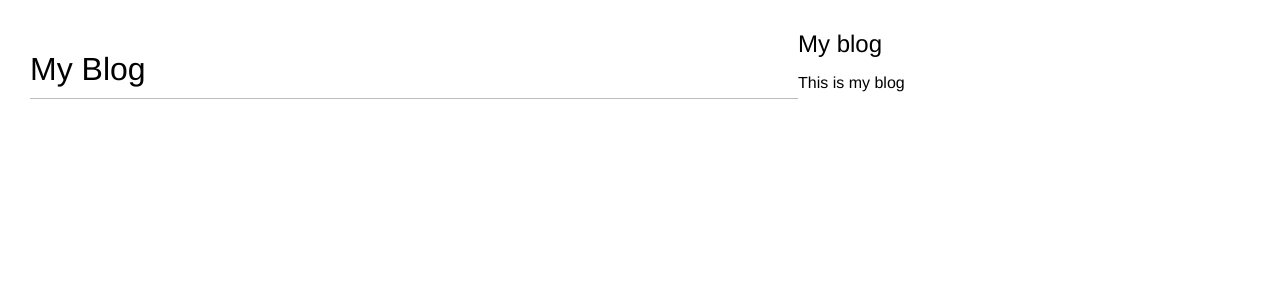
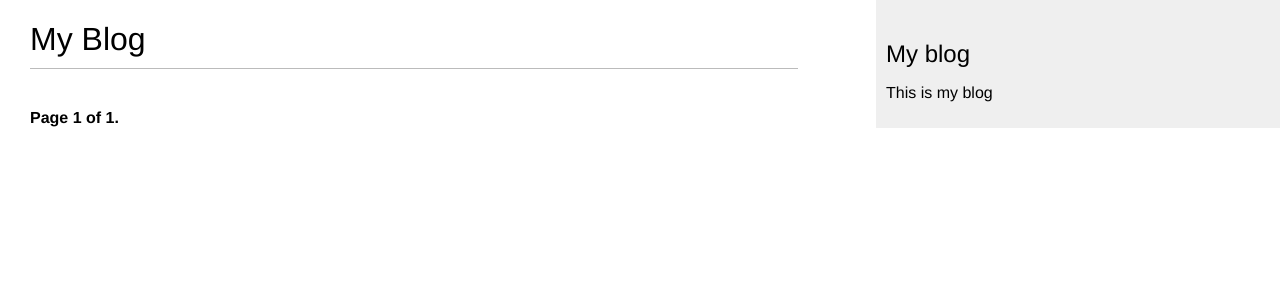
Before and after one commit to marik177/django_personal_blog, a Django app: page /blog/ in a window 1280 px wide. Shown: the top 300 px of the page. Run offline with Django 4.2, Linux system fonts and the light colour scheme; data that the repository does not hold is empty.

Commit message:
added pagination

```diff
--- a/blog/templates/blog/base.html
+++ b/blog/templates/blog/base.html
@@ -4,14 +4,14 @@
 <head>
     <meta charset="UTF-8">
     <title>{% block title %}{% endblock %}</title>
-    <link rel="stylesheet" href="{% static 'css/blog.css' %}">
+    <link href="{% static "css/blog.css" %}" rel="stylesheet">
 </head>
 <body>
 <div id="content">
     {% block content %}
     {% endblock %}
 </div>
-<div class="sidebar">
+<div id="sidebar">
     <h2>My blog</h2>
     <p>This is my blog</p>
 </div>
--- a/blog/templates/blog/post/list.html
+++ b/blog/templates/blog/post/list.html
@@ -14,4 +14,5 @@
         </p>
         {{ post.body |truncatewords:30 | linebreaks}}
     {% endfor %}
+{% include 'pagination.html' with page=posts %}
 {% endblock %}
--- /dev/null
+++ b/blog/templates/pagination.html
@@ -0,0 +1,17 @@
+<div class="pagination">
+    <span class="step-links">
+        {% if page.has_previous %}
+            <a href="?page=1">&laquo; first</a>
+            <a href="?page={{ page.previous_page_number }}">previous</a>
+        {% endif %}
+
+        <span class="current">
+            Page {{ page.number }} of {{ page.paginator.num_pages }}.
+        </span>
+
+        {% if page.has_next %}
+            <a href="?page={{ page.next_page_number }}">next</a>
+            <a href="?page={{ page.paginator.num_pages }}">last &raquo;</a>
+        {% endif %}
+    </span>
+</div>
--- a/blog/views.py
+++ b/blog/views.py
@@ -1,11 +1,21 @@
 from django.shortcuts import render, get_object_or_404
-from django.http import Http404
-
+from django.core.paginator import Paginator, EmptyPage,\
+    PageNotAnInteger
 from .models import Post
 
 
 def post_list(request):
-    posts = Post.published.all()
+    post_list = Post.published.all()
+    paginator = Paginator(post_list, 3)
+    page_number = request.GET.get('page', 1)
+    try:
+        posts = paginator.page(page_number)
+    except PageNotAnInteger:
+        # if page_number is not an integer deliver first page
+        posts = paginator.page(1)
+    except EmptyPage:
+        # if page_number is out of range deliver last page
+        posts = paginator.page(paginator.num_pages)
     return render(request, 'blog/post/list.html',
                   {'posts': posts})
 
```
